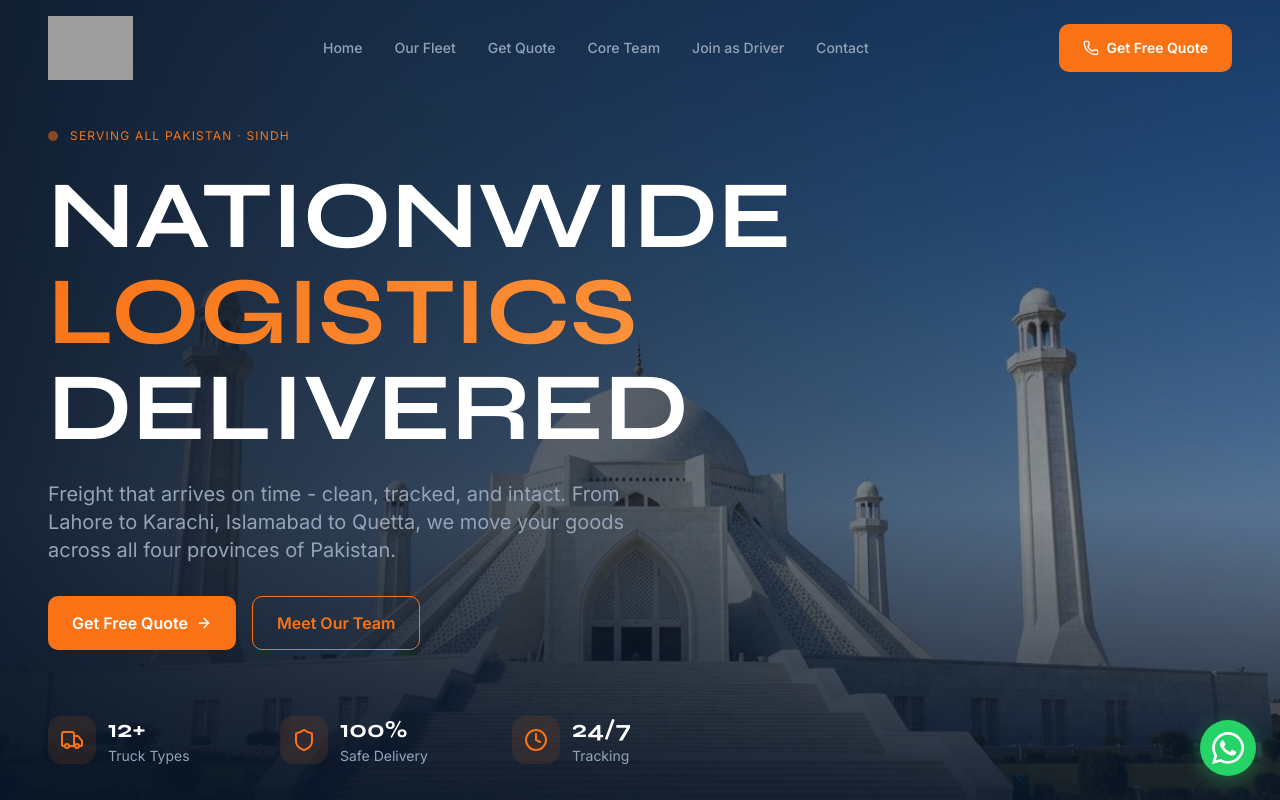
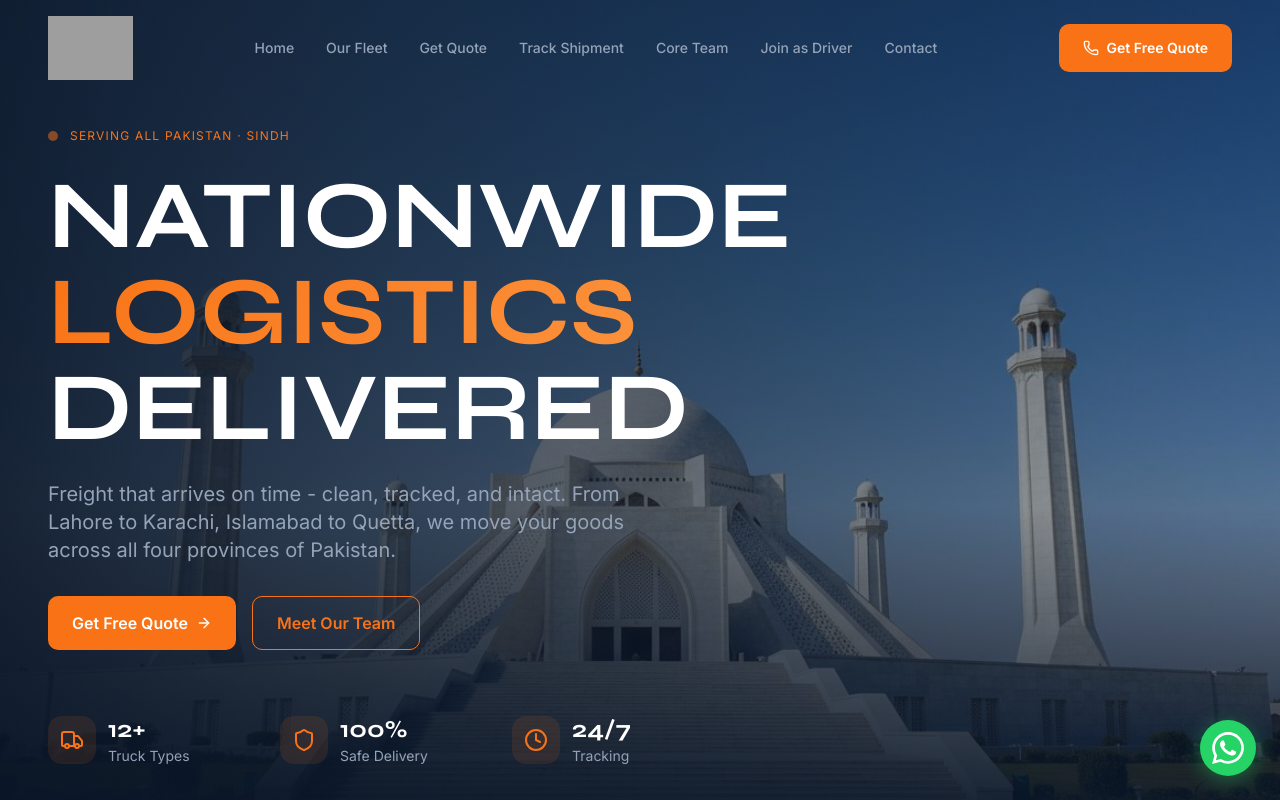
Before and after one commit to 0MaTeeN0/Truckeya, a React (Vite) app: page / in a window 1280 px wide. Shown: the top 800 px of the page. Built offline with nearby package versions, Linux system fonts and the light colour scheme; grey boxes are pictures that could not be loaded.

Commit message:
Add 'Track Shipment' navigation item

```diff
--- a/src/components/Header.tsx
+++ b/src/components/Header.tsx
@@ -21,6 +21,7 @@ const Header = () => {
     { label: 'Home', href: '/' },
     { label: 'Our Fleet', href: '/#fleet' },
     { label: 'Get Quote', href: '/quote' },
+    { label: 'Track Shipment', href: '/track' },
     { label: 'Core Team', href: '/team' },
     { label: 'Join as Driver', href: '/#driver' },
     { label: 'Contact', href: '/#contact' },
```
